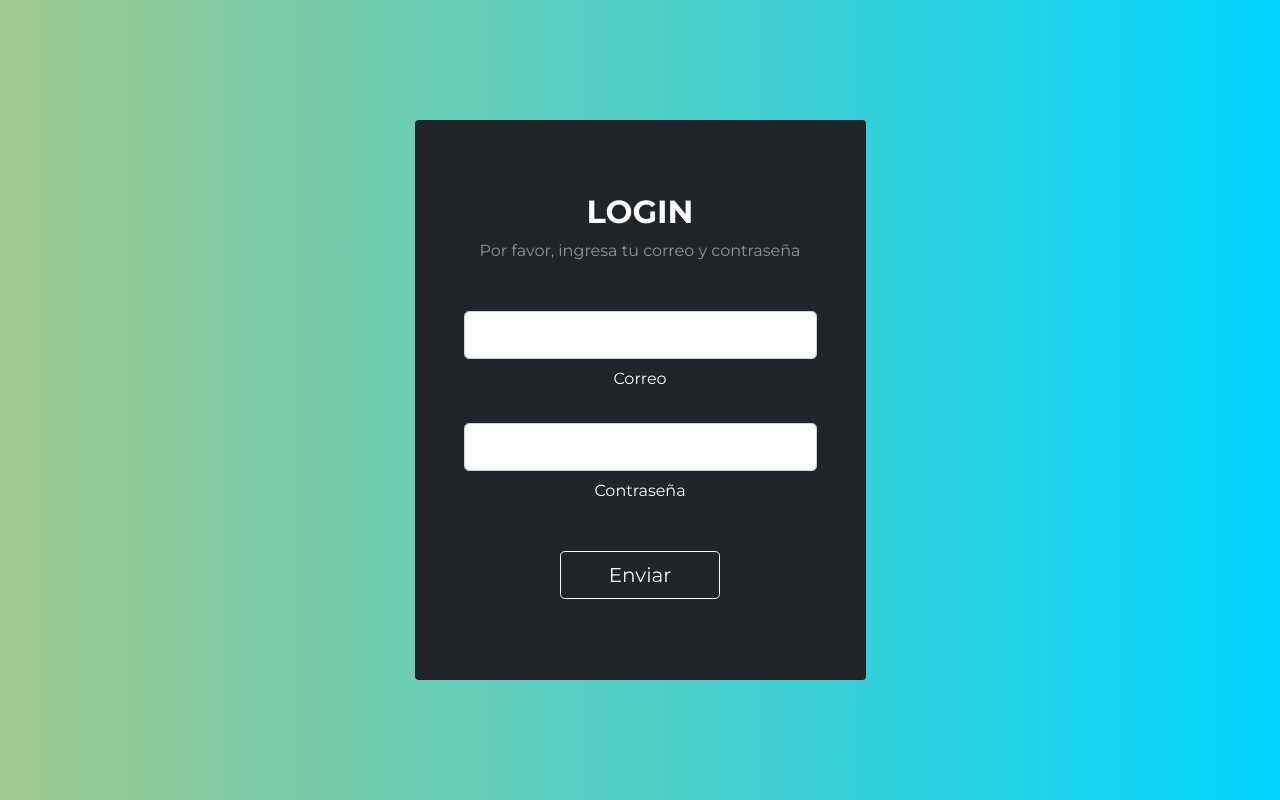
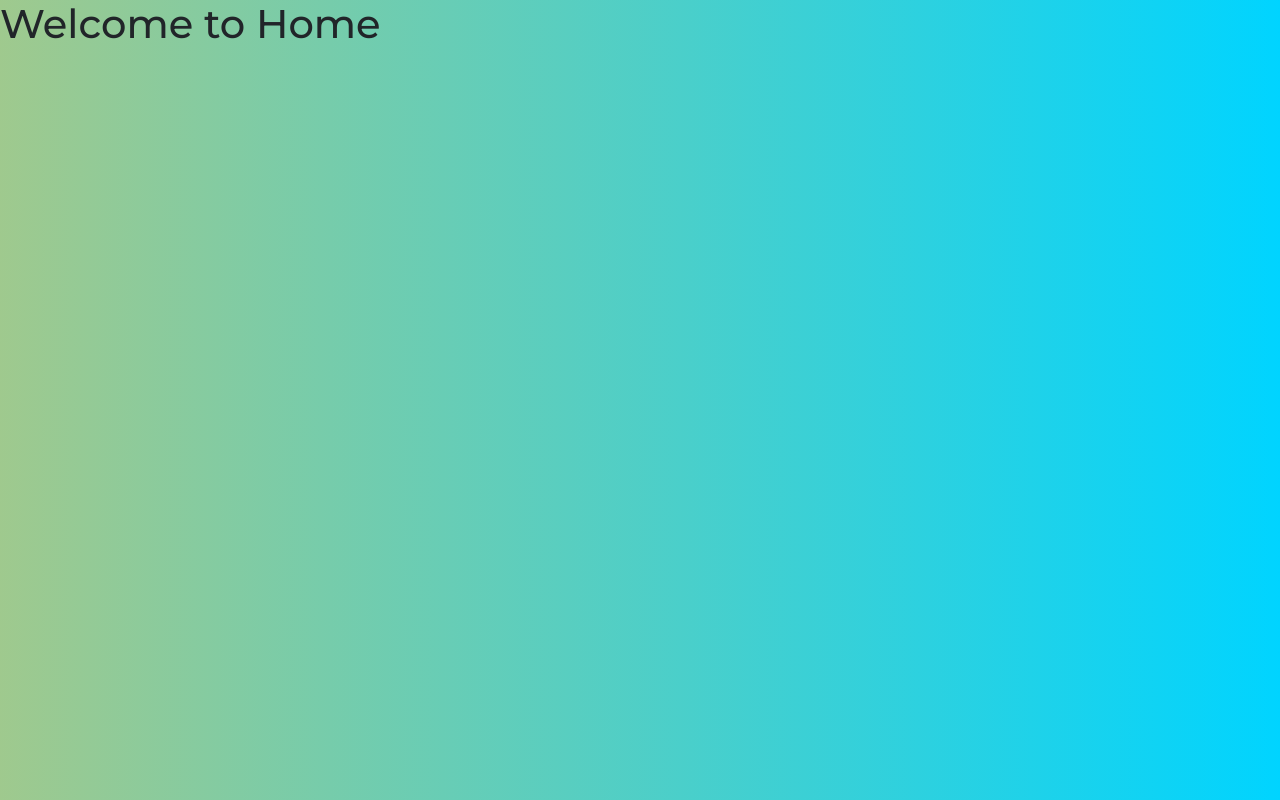
Before and after one commit to pacop0587/challenge-menu, a React (Vite) app: page /home in a window 1280 px wide. Built offline with nearby package versions, Linux system fonts and the light colour scheme.

Commit message:
Se agregaron las rutas para home y redireccionamiento al iniciar sesion

```diff
--- a/index.html
+++ b/index.html
@@ -2,7 +2,6 @@
 <html lang="en">
   <head>
     <meta charset="UTF-8" />
-    <link rel="icon" type="image/svg+xml" href="/src/favicon.svg" />
     <meta name="viewport" content="width=device-width, initial-scale=1.0" />
     <!-- Google Fonts  -->
     <link rel="preconnect" href="https://fonts.googleapis.com">
--- a/package.json
+++ b/package.json
@@ -13,6 +13,7 @@
     "bootstrap": "^5.1.3",
     "react": "^17.0.2",
     "react-dom": "^17.0.2",
+    "react-router-dom": "^6.2.1",
     "validator": "^13.7.0"
   },
   "devDependencies": {
--- a/src/App.jsx
+++ b/src/App.jsx
@@ -1,101 +1,18 @@
-import { useState } from "react"
-import validator from "validator";
-import axios from "axios";
-import Error from "./components/Error";
-
-
+import { BrowserRouter, Routes, Route } from "react-router-dom"
+import Login from "./components/Login"
+import Home from "./components/Home"
 
 function App() {
-	//Hooks
-	const [email, setEmail] = useState('');
-	const [password, setPassword] = useState('');
-	const [error, setError] = useState(false);
-	const [errorEmail, setErrorEmail] = useState(false);
-
-	//Validacion de Login
-	const validarLogin = (e) => {
-		e.preventDefault();
-
-		if ([email, password].includes('')) {
-			setError(true)
-			return
-		}
-		if (!validator.isEmail(email)) {
-			setError(false)
-			setErrorEmail(true)
-			return
-		}
-
-		axios.post('http://challenge-react.alkemy.org/', {
-			email: email,
-			password: password
-			})
-			.then((response) => {
-				console.log(response.data.token)
-				setTimeout(() => {
-					swal({
-						title: 'Sesion Iniciada',
-						icon: 'success'
-					});
-				}, 1000);
-
-			})
-			.catch((error) => {
-				swal({
-					title: 'Datos no encontrados',
-					icon: 'error'
-				})
-			})
-
-
-		setError(false);
-		setErrorEmail(false);
-	}
-
-
 
   return (
-    <div className="vh-100 gradient-custom">
-		<div className="container py-5 h-100">
-			  <div className="row d-flex justify-content-center align-items-center h-100">
-			  	<div className="col-12 col-md-8 col-lg-6 col-xl-5">
-					<form onSubmit={validarLogin}>
-						<div className="card bg-dark text-white">
-							<div className="card-body p-5 text-center">
-								<div className="mb-md-4 mt-md-4 pb-2">
-									{
-										error && <Error mensaje='Debes completar los campos' />
-									}
-									{
-										errorEmail && <Error mensaje='El email no tiene el formato correcto' />
-									}
-									<h2 className="fw-bold mb-2 text-uppercase">Login</h2>
-									<p className="text-white-50 mb-5">Por favor, ingresa tu correo y contraseña</p>
-									<div className="form-outline form-white mb-4">
-										<input
-											type="text"
-											className="form-control form-control-lg"
-											onChange={(e) => setEmail(e.target.value)}
-										/>
-										<label className="form-label mt-2">Correo</label>
-									  </div>
-									<div className="form-outline form-white mb-4">
-										<input
-											type="password"
-											className="form-control form-control-lg"
-											onChange={(e) => setPassword(e.target.value)}
-										/>
-										<label className="form-label mt-2" >Contraseña</label>
-									</div>
-									<button className="btn btn-outline-light btn-lg px-5 mt-3" type="submit">Enviar</button>
-								</div>
-							</div>
-						</div>
-					</form>
-				</div>
-			</div>
-		</div>
-    </div>
+    <>
+		<BrowserRouter >
+			  <Routes>
+				  <Route path='/' element={<Login />} />
+				  <Route path="/home" element = {<Home />} />
+			  </Routes>
+      	</BrowserRouter>
+    </>
   )
 }
 
--- /dev/null
+++ b/src/components/Home.jsx
@@ -0,0 +1,11 @@
+import React from 'react'
+
+const Home = () => {
+  return (
+    <div className='vh-100 gradient-custom'>
+        <h1>Welcome to Home</h1>
+    </div>
+  )
+}
+
+export default Home
--- /dev/null
+++ b/src/components/Login.jsx
@@ -0,0 +1,100 @@
+import { useState } from "react"
+import { useNavigate } from "react-router-dom";
+import validator from "validator";
+import axios from "axios";
+import Error from "./Error";
+
+const Login = () => {
+    //Hooks
+	const [email, setEmail] = useState('');
+	const [password, setPassword] = useState('');
+	const [error, setError] = useState(false);
+    const [errorEmail, setErrorEmail] = useState(false);
+    let navigate = useNavigate();
+
+	//Validacion de Login
+	const validarLogin = (e) => {
+		e.preventDefault();
+
+		if ([email, password].includes('')) {
+			setError(true)
+			return
+		}
+		if (!validator.isEmail(email)) {
+			setError(false)
+			setErrorEmail(true)
+			return
+        }
+
+        loginUSer(email, password)
+
+		setError(false);
+		setErrorEmail(false);
+    }
+
+    //Autenticacion y guardado de token usuario
+    const loginUSer = async (email, password) => {
+        try {
+            const response = await axios.post('http://challenge-react.alkemy.org/', {email: email,password: password})
+            const tokenUser = response.data.token;
+            localStorage.setItem('tokenUser', tokenUser);
+            await swal({
+				    title: 'Sesion Iniciada',
+					icon: 'success'
+            });
+            navigate('/home');
+        } catch (error) {
+            await swal({
+                title: 'Datos no encontrados',
+                icon: 'error'
+            });
+        }
+    }
+
+    return (
+        <div className="vh-100 gradient-custom">
+            <div className="container py-5 h-100">
+                <div className="row d-flex justify-content-center align-items-center h-100">
+                    <div className="col-12 col-md-8 col-lg-6 col-xl-5">
+                        <form onSubmit={validarLogin}>
+                            <div className="card bg-dark text-white">
+                                <div className="card-body p-5 text-center">
+                                    <div className="mb-md-4 mt-md-4 pb-2">
+                                        {
+                                            error && <Error mensaje='Debes completar los campos' />
+                                        }
+                                        {
+                                            errorEmail && <Error mensaje='El email no tiene el formato correcto' />
+                                        }
+                                        <h2 className="fw-bold mb-2 text-uppercase">Login</h2>
+                                        <p className="text-white-50 mb-5">Por favor, ingresa tu correo y contraseña</p>
+                                        <div className="form-outline form-white mb-4">
+                                            <input
+                                                type="text"
+                                                className="form-control form-control-lg"
+                                                onChange={(e) => setEmail(e.target.value)}
+                                            />
+                                            <label className="form-label mt-2">Correo</label>
+                                        </div>
+                                        <div className="form-outline form-white mb-4">
+                                            <input
+                                                type="password"
+                                                className="form-control form-control-lg"
+                                                onChange={(e) => setPassword(e.target.value)}
+                                            />
+                                            <label className="form-label mt-2" >Contraseña</label>
+                                        </div>
+                                        <button className="btn btn-outline-light btn-lg px-5 mt-3" type="submit">Enviar</button>
+                                    </div>
+                                </div>
+                            </div>
+                        </form>
+                    </div>
+                </div>
+            </div>
+        </div>
+    )
+}
+
+
+    export default Login;
```
Also changed, not shown: 1 other file (tests, documents, lock files or other folders).
